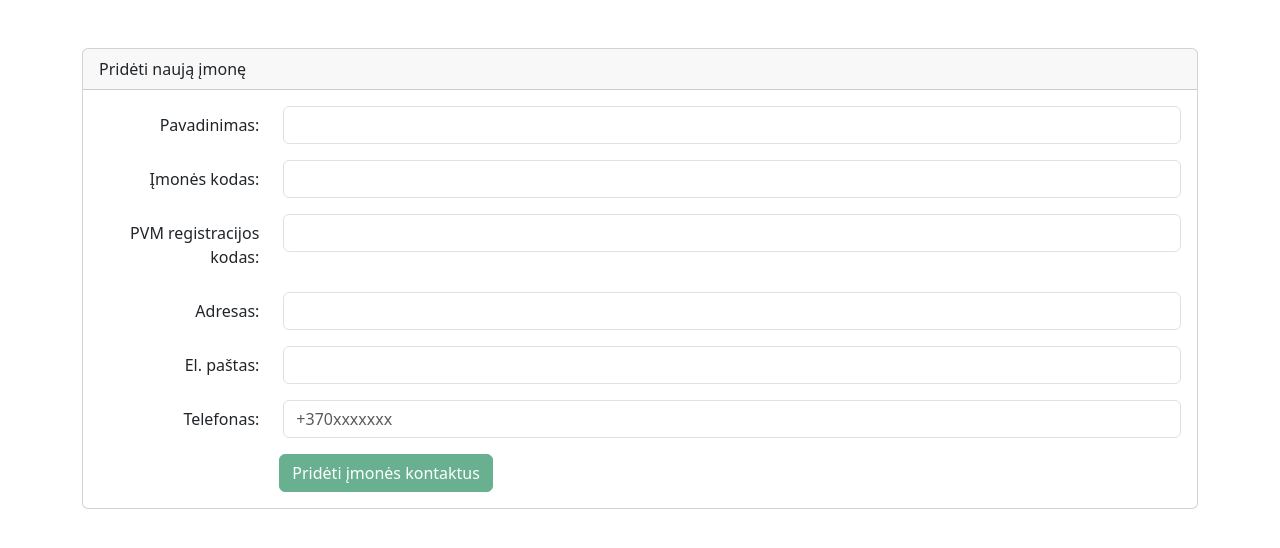
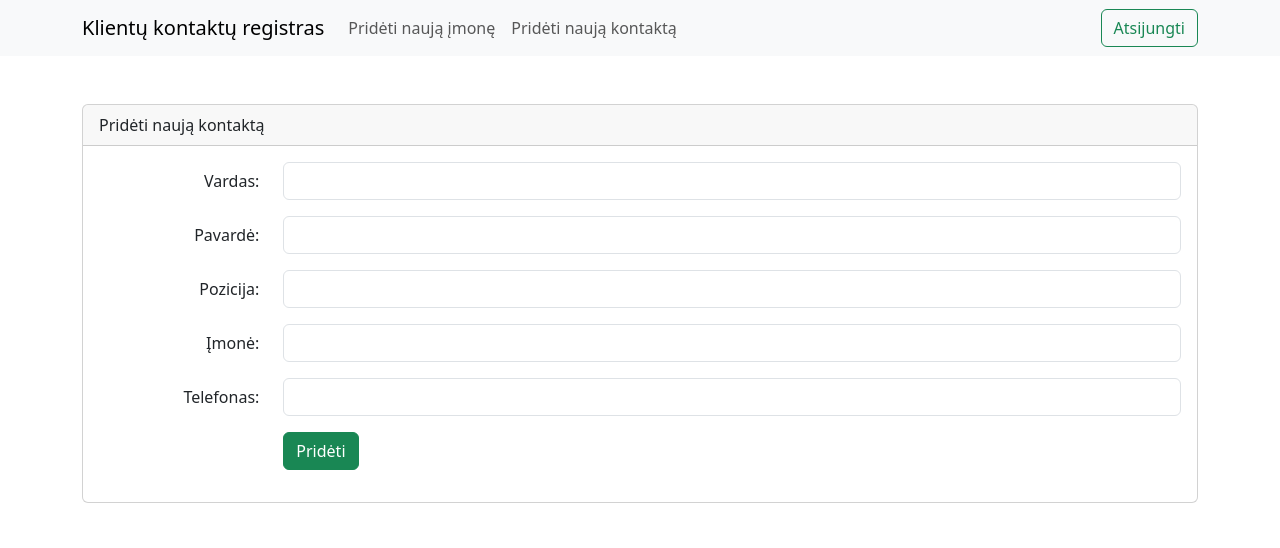
Before and after one commit to Jongita/CRM, an Angular app: page /contact/add in a window 1280 px wide. Before the commit this address led to /. Shown: the top 548 px of the page. Built offline with nearby package versions, Linux system fonts and the light colour scheme.

Commit message:
new contact form

```diff
--- a/src/app/app.component.html
+++ b/src/app/app.component.html
@@ -1,6 +1,8 @@
+<app-navigation></app-navigation>
+
 <div class="container">
   <div class="row mt-5">
-    <app-new-company></app-new-company>
+    <router-outlet></router-outlet>
 
 
   </div>
--- a/src/app/app.component.ts
+++ b/src/app/app.component.ts
@@ -1,11 +1,12 @@
 import { Component } from '@angular/core';
 import { RouterOutlet } from '@angular/router';
 import { NewCompanyComponent } from './components/companies/new-company/new-company.component';
+import { NavigationComponent } from './components/navigation/navigation.component';
 
 @Component({
   selector: 'app-root',
   standalone: true,
-  imports: [RouterOutlet, NewCompanyComponent],
+  imports: [RouterOutlet, NewCompanyComponent, NavigationComponent],
   templateUrl: './app.component.html',
   styleUrl: './app.component.css'
 })
--- a/src/app/app.routes.ts
+++ b/src/app/app.routes.ts
@@ -1,3 +1,9 @@
 import { Routes } from '@angular/router';
+import { NewCompanyComponent } from './components/companies/new-company/new-company.component';
+import { NewContactComponent } from './components/contacts/new-contact/new-contact.component';
 
-export const routes: Routes = [];
+export const routes: Routes = [
+    {path: "company/add", component: NewCompanyComponent},
+    {path: "contact/add", component: NewContactComponent}
+
+];
--- /dev/null
+++ b/src/app/components/contacts/new-contact/new-contact.component.html
@@ -0,0 +1,72 @@
+<div class="col-md-12">
+    <div class="card">
+        <div class="card-header">
+            Pridėti naują kontaktą
+        </div>
+        <div class="card-body">
+            <form [formGroup]="contactForm">
+                <div class="mb-3 row">
+                    <label for="" class="col-sm-2 col-form-label text-end">Vardas:</label>
+                    <div class="col-sm-10">
+                        <input class="form-control" ormControlName="name">
+                        <div class="helper-block d-none">
+                            prenesimas
+                        </div>
+                    </div>
+                </div>
+
+                <div class="mb-3 row">
+                    <label for="" class="col-sm-2 col-form-label text-end">Pavardė:</label>
+                    <div class="col-sm-10">
+                        <input class="form-control" ormControlName="surname">
+                        <div class="helper-block d-none">
+                            prenesimas
+                        </div>
+                    </div>
+                </div>
+
+                <div class="mb-3 row">
+                    <label for="" class="col-sm-2 col-form-label text-end">Pozicija:</label>
+                    <div class="col-sm-10">
+                        <input class="form-control" ormControlName="position">
+                        <div class="helper-block d-none">
+                            prenesimas
+                        </div>
+                    </div>
+                </div>
+
+                <div class="mb-3 row">
+                    <label for="" class="col-sm-2 col-form-label text-end">Įmonė:</label>
+                    <div class="col-sm-10">
+                        <select class="form-control" ormControlName="company">
+                            <option></option>
+                        </select>
+                        <div class="helper-block d-none">
+                            prenesimas
+                        </div>
+                    </div>
+                </div>
+
+                <div class="mb-3 row">
+                    <label for="" class="col-sm-2 col-form-label text-end">Telefonas:</label>
+                    <div class="col-sm-10">
+                        <input class="form-control" ormControlName="phones">
+                        <div class="helper-block d-none">
+                            prenesimas
+                        </div>
+                    </div>
+                </div>
+
+                <div class="mb-3 row">
+                    <div class="col-sm-2 offset-sm-2">
+                        <button class="btn btn-success">Pridėti</button>
+                    </div>
+
+                </div>
+
+
+
+            </form>
+        </div>
+    </div>
+</div>
--- /dev/null
+++ b/src/app/components/contacts/new-contact/new-contact.component.ts
@@ -0,0 +1,36 @@
+import { Component } from '@angular/core';
+import { FormControl, FormGroup, ReactiveFormsModule } from '@angular/forms';
+
+@Component({
+  selector: 'app-new-contact',
+  standalone: true,
+  imports: [ReactiveFormsModule],
+  templateUrl: './new-contact.component.html',
+  styleUrl: './new-contact.component.css'
+})
+export class NewContactComponent {
+  public contactForm: FormGroup;
+
+  constructor(){
+    this.contactForm=new FormGroup({
+      'name':new FormControl("555555"),
+      'surname':new FormControl(null),
+      'position':new FormControl(null),
+      'company':new FormControl(null),
+      'phones':new FormControl(555555),
+
+    })
+  }
+}
+
+
+
+
+
+//  public id: string|null=null;
+//     public name: string|null = null;
+//     public surname: string|null = null;
+//     public position: string|null = null;
+//     public company: string|null = null;
+//     public company_name: Company|null = null;
+//     public phones: string[] = [];
--- /dev/null
+++ b/src/app/components/navigation/navigation.component.html
@@ -0,0 +1,21 @@
+<nav class="navbar navbar-expand-lg bg-body-tertiary">
+    <div class="container">
+        <a class="navbar-brand" href="#">Klientų kontaktų registras</a>
+        <button class="navbar-toggler" type="button" data-bs-toggle="collapse" data-bs-target="#navbarSupportedContent" aria-controls="navbarSupportedContent" aria-expanded="false" aria-label="Toggle navigation">
+            <span class="navbar-toggler-icon"></span>
+        </button>
+        <div class="collapse navbar-collapse" id="navbarSupportedContent">
+            <ul class="navbar-nav me-auto mb-2 mb-lg-0">
+                <li class="nav-item">
+                    <a class="nav-link " aria-current="page" routerLink="/company/add">Pridėti naują įmonę</a>
+                </li>
+                <li class="nav-item">
+                    <a class="nav-link " aria-current="page" routerLink="/contact/add">Pridėti naują kontaktą</a>
+                </li>
+            </ul>
+            <div class="d-flex">
+                <button class="btn btn-outline-success" type="submit">Atsijungti</button>
+            </div>
+        </div>
+    </div>
+</nav>
```
Also changed, not shown: src/app/components/navigation/navigation.component.ts (added, +13 -0 lines), src/app/models/contacts.ts (added, +12 -0 lines), src/app/components/contacts/new-contact/new-contact.component.css (added), src/app/components/navigation/navigation.component.css (added), 2 other files (tests, documents, lock files or other folders).
